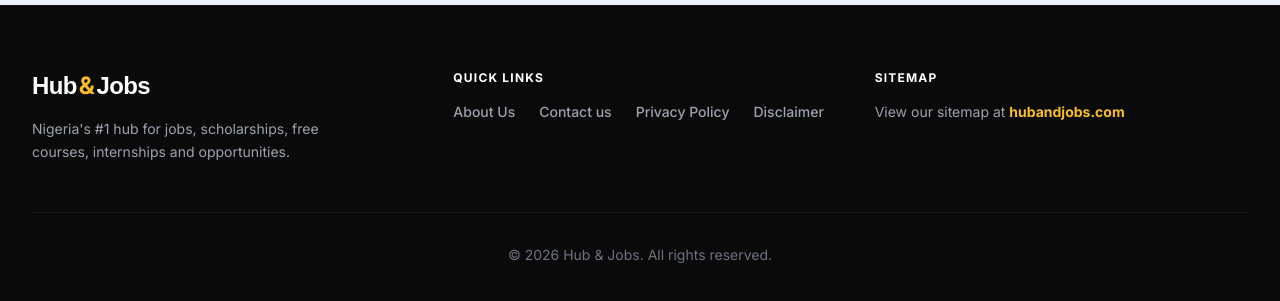
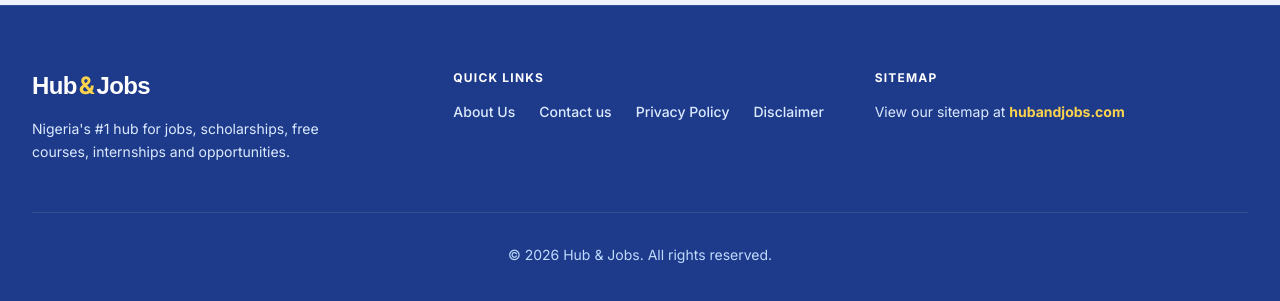
Before and after one commit to Obijua/Hub, a React (Vite) app: page / in a window 1280 px wide. Shown: the part 859-1160 px from the top of the page. Built offline with nearby package versions, Linux system fonts and the light colour scheme; no server answers; the database is empty; what react-quill-new would draw is missing.

Commit message:
style: update footer branding and refine navigation
Update footer background and text colors to match brand identity and remove the Jobs link from the bottom navigation.

```diff
--- a/src/components/BottomNav.tsx
+++ b/src/components/BottomNav.tsx
@@ -1,6 +1,6 @@
 import React from 'react';
 import { Link, useLocation } from 'react-router-dom';
-import { Home, Briefcase, FileText, User } from 'lucide-react';
+import { Home, FileText, User } from 'lucide-react';
 import { cn } from '../lib/utils';
 
 export const BottomNav = () => {
@@ -8,14 +8,13 @@ export const BottomNav = () => {
 
   const navItems = [
     { name: 'Home', path: '/', icon: Home },
-    { name: 'Jobs', path: '/jobs', icon: Briefcase },
     { name: 'CV Builder', path: '/documents/cv', icon: FileText },
     { name: 'Profile', path: '/profile', icon: User },
   ];
 
   return (
     <div className="lg:hidden fixed bottom-0 left-0 right-0 z-50 bg-white border-t border-slate-200 shadow-[0_-2px_10px_rgba(0,0,0,0.05)] px-4 py-2">
-      <div className="max-w-md mx-auto flex items-center justify-between">
+      <div className="max-w-md mx-auto flex items-center justify-around">
         {navItems.map((item) => {
           const Icon = item.icon;
           const isActive = location.pathname === item.path || (item.path !== '/' && location.pathname.startsWith(item.path));
--- a/src/components/Footer.tsx
+++ b/src/components/Footer.tsx
@@ -20,17 +20,17 @@ import { CategoryConfig, SiteConfig, SocialLinks } from '../types';
 
 export const Footer = () => {
   return (
-    <footer className="bg-[#0a0a0a] text-white py-16 border-t border-white/5">
+    <footer className="bg-[#1E3B8B] text-white py-16 border-t border-white/10">
       <div className="max-w-7xl mx-auto px-4 sm:px-6 lg:px-8">
         <div className="grid grid-cols-1 md:grid-cols-3 gap-12 mb-12 text-center md:text-left">
           {/* Brand */}
           <div className="space-y-4">
             <div className="flex items-baseline justify-center md:justify-start gap-0">
               <span className="font-black text-white text-2xl tracking-tight" style={{fontFamily: "Montserrat, sans-serif"}}>Hub</span>
-              <span className="font-black text-amber-400 text-2xl mx-0.5 tracking-tight">&amp;</span>
+              <span className="font-black text-amber-300 text-2xl mx-0.5 tracking-tight">&amp;</span>
               <span className="font-black text-white text-2xl tracking-tight" style={{fontFamily: "Montserrat, sans-serif"}}>Jobs</span>
             </div>
-            <p className="text-gray-400 text-sm leading-relaxed max-w-xs mx-auto md:mx-0">
+            <p className="text-blue-100 text-sm leading-relaxed max-w-xs mx-auto md:mx-0">
               Nigeria's #1 hub for jobs, scholarships, free courses, internships and opportunities.
             </p>
           </div>
@@ -38,7 +38,7 @@ export const Footer = () => {
           {/* Links */}
           <div className="flex flex-col gap-4">
             <h3 className="font-black text-white uppercase tracking-widest text-xs">Quick Links</h3>
-            <div className="flex flex-wrap justify-center md:justify-start gap-x-6 gap-y-2 text-sm font-medium text-gray-400">
+            <div className="flex flex-wrap justify-center md:justify-start gap-x-6 gap-y-2 text-sm font-medium text-blue-100">
               <Link to="/about" className="hover:text-white transition-colors">About Us</Link>
               <Link to="/contact" className="hover:text-white transition-colors">Contact us</Link>
               <Link to="/privacy-policy" className="hover:text-white transition-colors">Privacy Policy</Link>
@@ -49,16 +49,18 @@ export const Footer = () => {
           {/* Sitemap */}
           <div className="space-y-4">
             <h3 className="font-black text-white uppercase tracking-widest text-xs">Sitemap</h3>
-            <p className="text-sm text-gray-400">
-              View our sitemap at <a href="https://hubandjobs.com/sitemap.xml" className="text-amber-400 font-bold hover:underline">hubandjobs.com</a>
+            <p className="text-sm text-blue-100">
+              View our sitemap at <a href="https://hubandjobs.com/sitemap.xml" className="text-amber-300 font-bold hover:underline">hubandjobs.com</a>
             </p>
           </div>
         </div>
 
-        <div className="pt-8 border-t border-white/5 text-center">
-          <p className="text-sm text-gray-500">© 2026 Hub & Jobs. All rights reserved.</p>
+        <div className="pt-8 border-t border-white/10 text-center">
+          <p className="text-sm text-blue-200">© 2026 Hub & Jobs. All rights reserved.</p>
         </div>
       </div>
     </footer>
   );
 };
+
+export default Footer;
```
